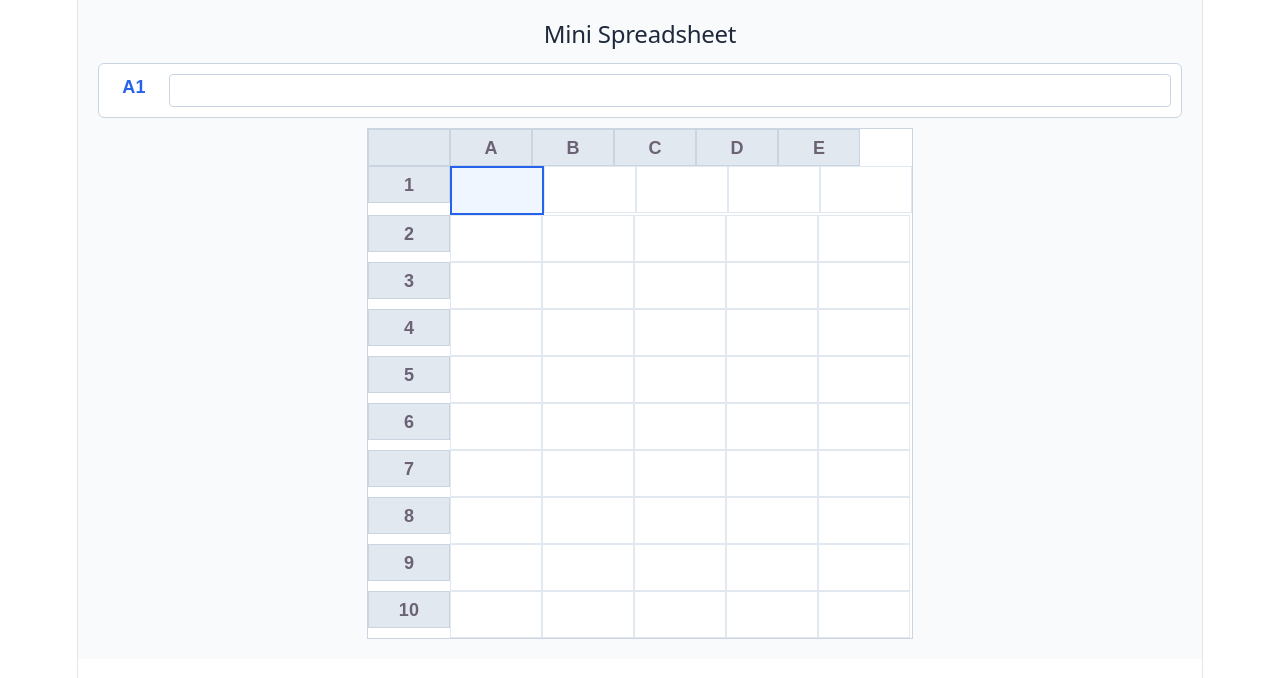
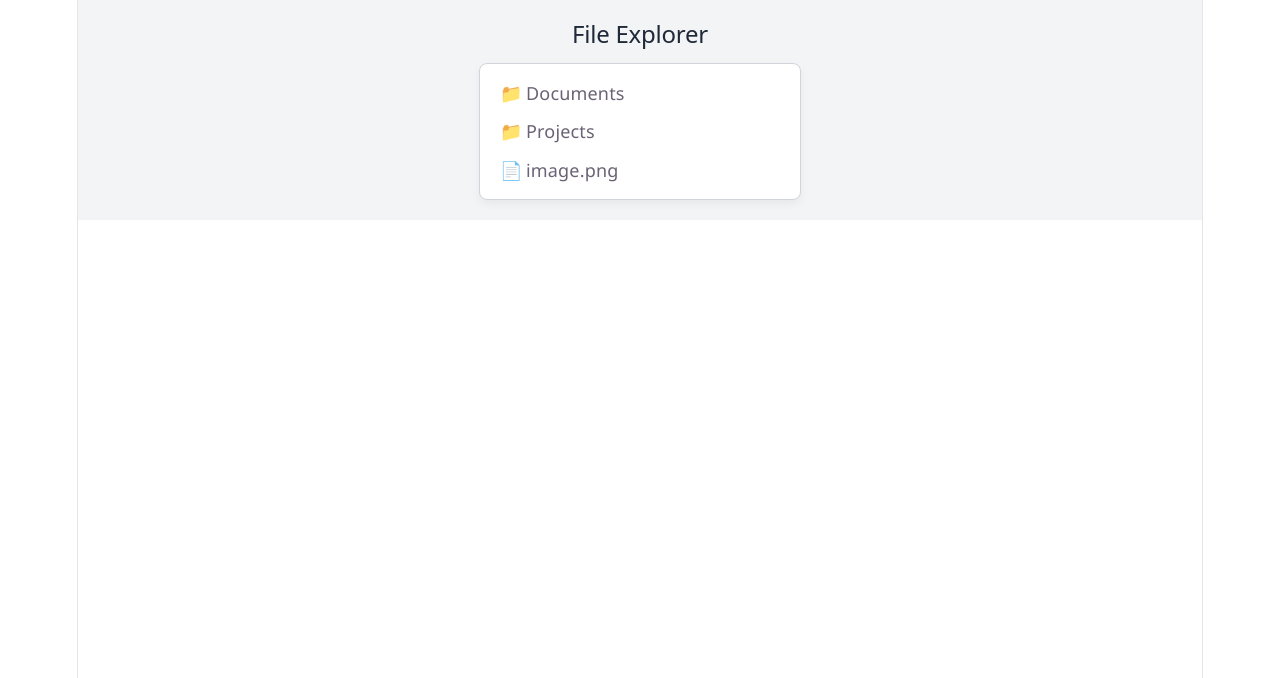
Before and after one commit to gayathrimp05/DailyStudy, a React (Vite) app in the folder frontend/Dailystudy/: page / in a window 1280 px wide. Shown: the top 678 px of the page. Built offline with nearby package versions, Linux system fonts and the light colour scheme.

Commit message:
made real file explorer

```diff
--- a/frontend/Dailystudy/src/App.jsx
+++ b/frontend/Dailystudy/src/App.jsx
@@ -1,7 +1,7 @@
-import Day24 from "./day24";
+import Day25 from "./day25";
 
 function App() {
-  return <Day24/>;
+  return <Day25/>;
 }
 
 export default App;
```
